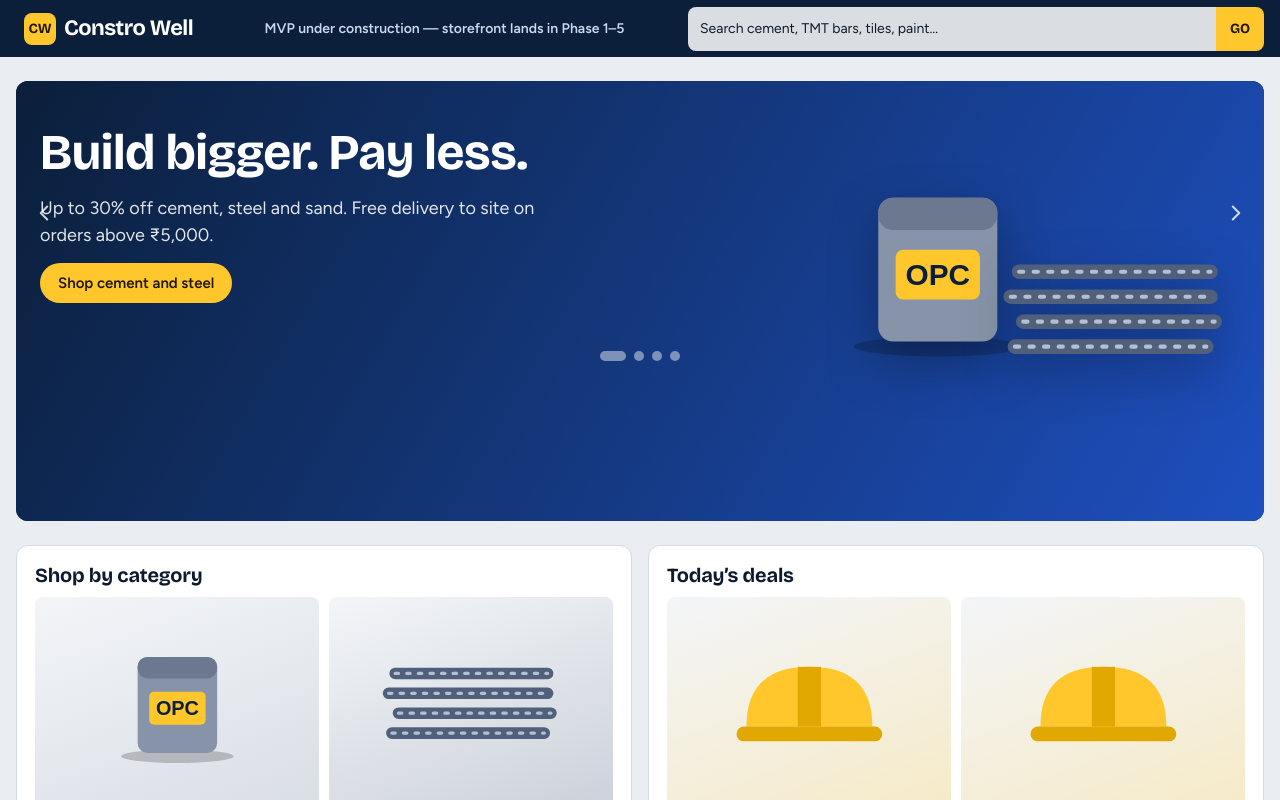
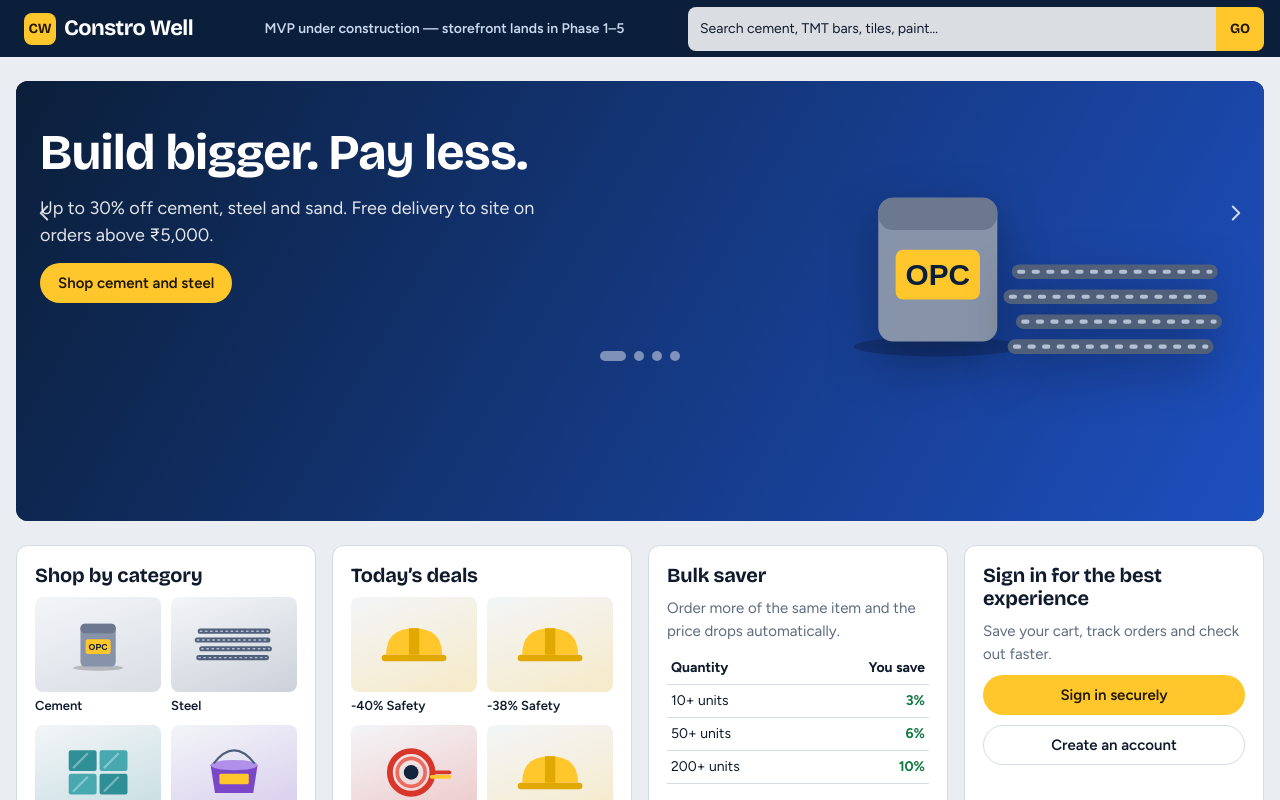
Before and after one commit to ninad-aplia/Constro-Well, a Next.js app in the folder app/: page / in a window 1280 px wide. Shown: the top 800 px of the page. Built offline with nearby package versions, Linux system fonts and the light colour scheme.

Commit message:
feat(customer): complete homepage discovery tiles

```diff
--- a/app/src/app/page.tsx
+++ b/app/src/app/page.tsx
@@ -1,10 +1,12 @@
 // Placeholder storefront route (TASK 1.1). No shopping workflow yet beyond
-// the hero carousel, category tiles and deals tiles (TASK 4.1, in progress) —
-// bulk saver, sign-in tile and best sellers still to come.
+// the hero carousel and the `.tiles` discovery row (TASK 4.1, in progress) —
+// best sellers and recently viewed still to come.
 import PrimitiveShowcase from "@/components/ui/PrimitiveShowcase";
 import Hero from "@/components/home/Hero";
 import CategoryTiles from "@/components/home/CategoryTiles";
 import DealTiles from "@/components/home/DealTiles";
+import BulkSaverTile from "@/components/home/BulkSaverTile";
+import SignInTile from "@/components/home/SignInTile";
 
 export default function Home() {
   return (
@@ -12,19 +14,24 @@ export default function Home() {
       <Hero />
 
       {/*
-        Prototype `.tiles` row (buildgrid-shop.html:76, 156, 158) is 4 columns
-        desktop (>1100px), 2 columns at intermediate widths (≤1100px), 1 column
-        mobile (≤640px). Only 2 of the eventual 4 tiles exist (category, deals;
-        bulk saver + sign-in still to come), so this grid intentionally stays at
-        the 2-column tier at all widths ≥640px for now — add an `lg:grid-cols-4`
-        tier only once all 4 tiles are implemented, to avoid empty desktop slots.
+        Prototype `.tiles` row (buildgrid-shop.html:76, 156, 158), now complete
+        with all 4 tiles: 4 columns desktop (>1100px), 2 columns at
+        intermediate widths (640-1100px), 1 column mobile (<640px). `1100px` is
+        an arbitrary breakpoint matching the prototype's own cutoff, which
+        doesn't align with Tailwind's default `lg` (1024px). The intermediate
+        tier is bounded on both ends (`sm:max-[1099px]:`) rather than left
+        open-ended — Tailwind emits the `min-[1100px]` media block before the
+        standard `sm` block in the stylesheet, so an unbounded `sm:grid-cols-2`
+        would win the cascade at >=1100px too (verified in the browser).
       */}
       <section
-        aria-label="Shop by category and today's deals"
-        className="mt-6 grid grid-cols-1 gap-4 sm:grid-cols-2"
+        aria-label="Shop by category, today's deals, bulk saver and your account"
+        className="mt-6 grid grid-cols-1 gap-4 sm:max-[1099px]:grid-cols-2 min-[1100px]:grid-cols-4"
       >
         <CategoryTiles />
         <DealTiles />
+        <BulkSaverTile />
+        <SignInTile />
       </section>
 
       <section
--- /dev/null
+++ b/app/src/components/home/BulkSaverTile.tsx
@@ -0,0 +1,40 @@
+// "Bulk saver" home tile — port of buildgrid-shop.html's `.tile`/`.bt` section
+// (lines 79-80, 410): bulk-pricing tiers table. Server component: tier data
+// comes from the catalog API facade (verified business logic, not mock data).
+import Link from "next/link";
+import Card from "@/components/ui/Card";
+import { getBulkTiers } from "@/lib/api/catalog";
+
+export default async function BulkSaverTile() {
+  const tiers = await getBulkTiers();
+
+  return (
+    <Card className="flex flex-col gap-2.5 p-[18px]">
+      <h2 className="font-display text-xl font-bold">Bulk saver</h2>
+      <p className="text-muted">
+        Order more of the same item and the price drops automatically.
+      </p>
+      <table className="w-full border-collapse text-sm">
+        <thead>
+          <tr>
+            <th className="border-b border-line px-1 py-1.5 text-left">Quantity</th>
+            <th className="border-b border-line px-1 py-1.5 text-right">You save</th>
+          </tr>
+        </thead>
+        <tbody>
+          {tiers.map(([qty, pct]) => (
+            <tr key={qty}>
+              <td className="border-b border-line px-1 py-1.5 text-left">{qty}+ units</td>
+              <td className="border-b border-line px-1 py-1.5 text-right">
+                <b className="text-ok">{pct}%</b>
+              </td>
+            </tr>
+          ))}
+        </tbody>
+      </table>
+      <Link href="/search" className="mt-auto font-semibold text-link">
+        Start saving
+      </Link>
+    </Card>
+  );
+}
--- /dev/null
+++ b/app/src/components/home/SignInTile.tsx
@@ -0,0 +1,33 @@
+// Guest sign-in home tile — port of buildgrid-shop.html's `.tile.signin`
+// section (line 411, guest branch). No auth backend exists yet (TASK 3.1 not
+// started), so this always renders the guest state — never a fabricated
+// signed-in user or cart count. `/login` and `/register` are forward
+// references: the routes don't exist yet, same pattern as `/search` and
+// `/product/[id]` elsewhere on this page.
+import Link from "next/link";
+import Card from "@/components/ui/Card";
+
+export default function SignInTile() {
+  return (
+    <Card className="flex flex-col gap-2.5 p-[18px]">
+      <h2 className="font-display text-xl font-bold">
+        Sign in for the best experience
+      </h2>
+      <p className="text-muted">
+        Save your cart, track orders and check out faster.
+      </p>
+      <Link
+        href="/login"
+        className="inline-flex min-h-10 w-full items-center justify-center gap-2 rounded-full bg-hi px-[18px] font-semibold whitespace-nowrap text-hiink hover:bg-hi2"
+      >
+        Sign in securely
+      </Link>
+      <Link
+        href="/register"
+        className="inline-flex min-h-10 w-full items-center justify-center gap-2 rounded-full border border-line bg-panel px-[18px] font-semibold whitespace-nowrap text-ink hover:bg-tint"
+      >
+        Create an account
+      </Link>
+    </Card>
+  );
+}
--- a/app/src/lib/api/catalog.ts
+++ b/app/src/lib/api/catalog.ts
@@ -3,6 +3,7 @@
 // calls today; swaps to real fetch/DB-backed calls once TASK 2.1/2.2 land,
 // without UI call sites changing shape.
 import { ART, HUE, PRODUCTS, SLIDES, type Slide } from "@/data/catalog";
+import { BULK } from "@/lib/shop/pricing";
 import { CATEGORIES, type Category } from "@/lib/shop/types";
 
 /** Categories featured on the homepage "Shop by category" tile (prototype `catTiles`, buildgrid-shop.html:405). */
@@ -56,3 +57,8 @@ export async function getDealTiles(): Promise<DealTile[]> {
     .slice(0, 4)
     .map((p) => ({ id: p.id, category: p.cat, off: p.off, hue: HUE[p.cat], art: ART[p.cat] }));
 }
+
+/** Bulk-pricing tiers for the homepage "Bulk saver" card (`lib/shop/pricing.ts` `BULK`, verified business logic, not mock data). */
+export async function getBulkTiers(): Promise<readonly [number, number][]> {
+  return BULK;
+}
```
